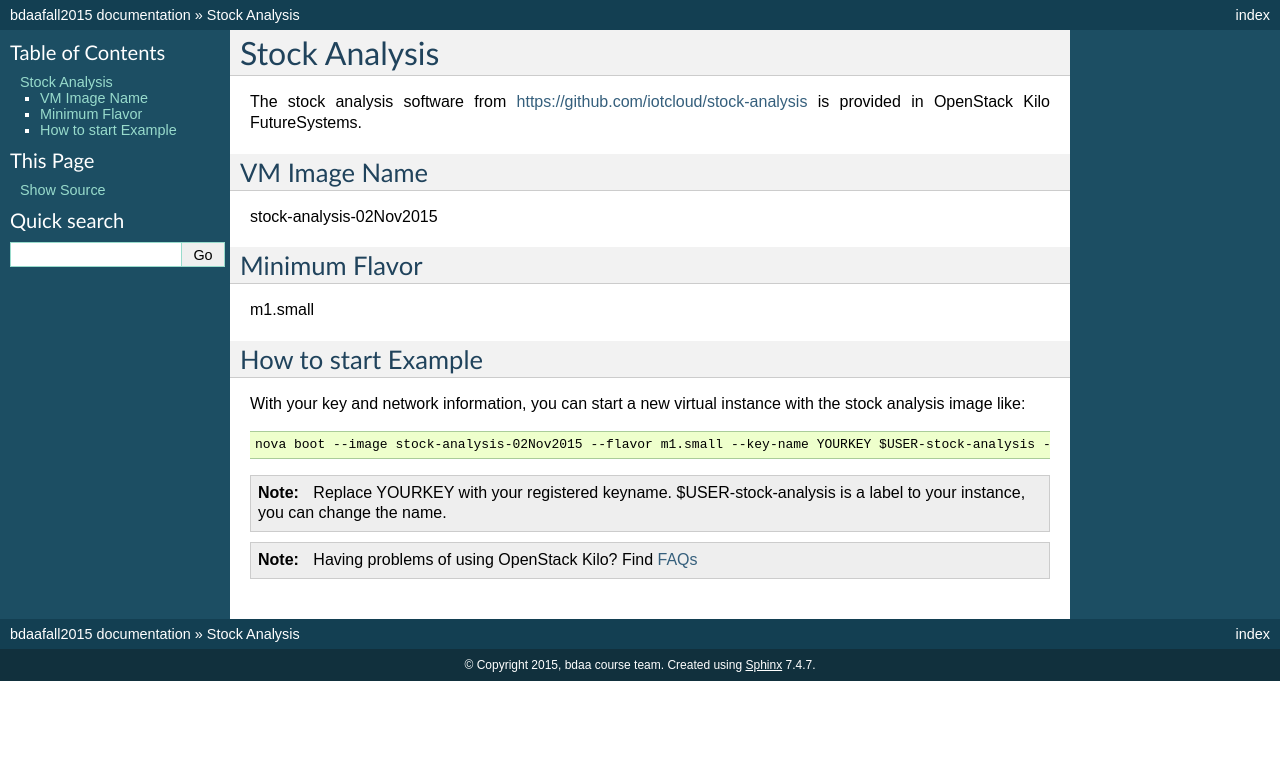
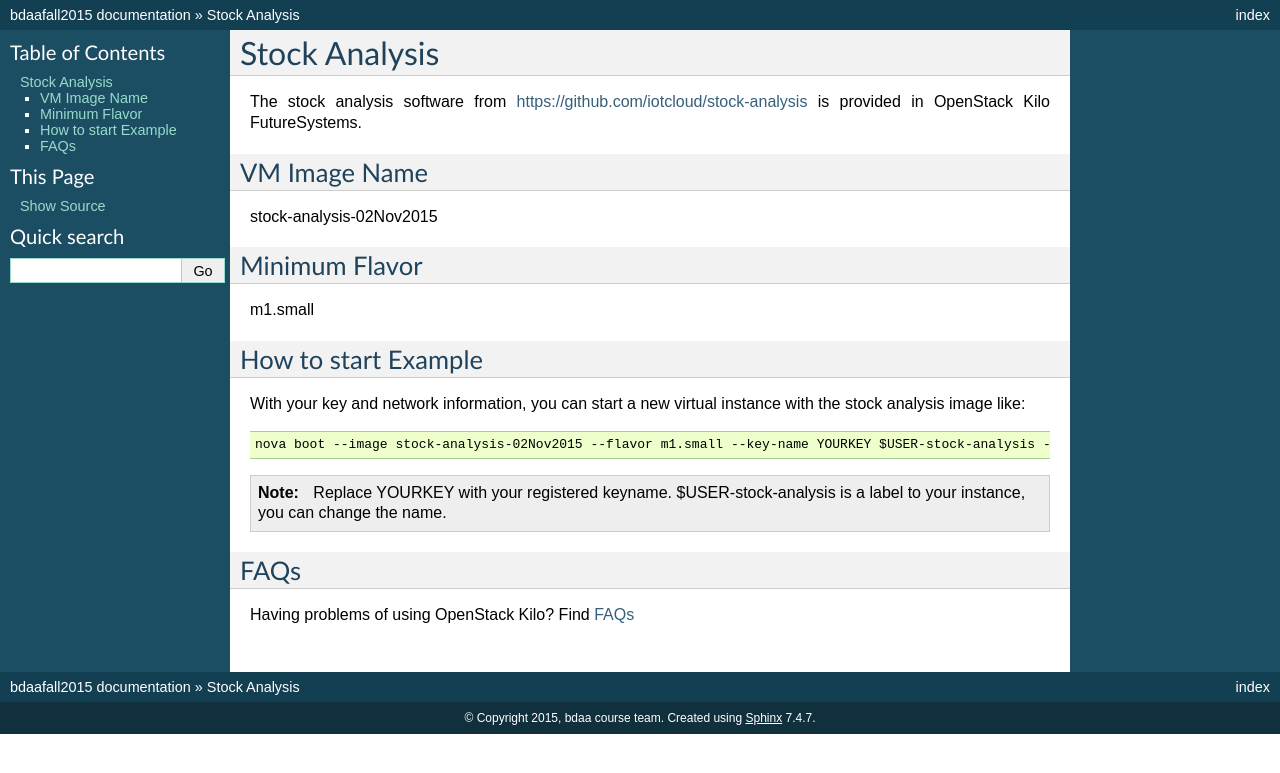
Before and after one commit to cglmoocs/bdaafall2015, a Sphinx documentation site: the page built from docs/source/stock-analysis.rst, in a window 1280 px wide. Shown: the top 773 px of the page. Built offline with Sphinx 7.4.7, drawn with Linux system fonts in a browser that asks for light colours.

Commit message:
Update stock-analysis.rst

```diff
--- a/docs/source/stock-analysis.rst
+++ b/docs/source/stock-analysis.rst
@@ -26,4 +26,7 @@ With your key and network information, you can start a new virtual instance with
 
 .. note::  Replace YOURKEY with your registered keyname. $USER-stock-analysis is a label to your instance, you can change the name.
 
-.. note:: Having problems of using OpenStack Kilo? Find :ref:`FAQs <openstack_kilo>`
+FAQs
+-----
+
+Having problems of using OpenStack Kilo? Find :ref:`FAQs <openstack_kilo>`
```
